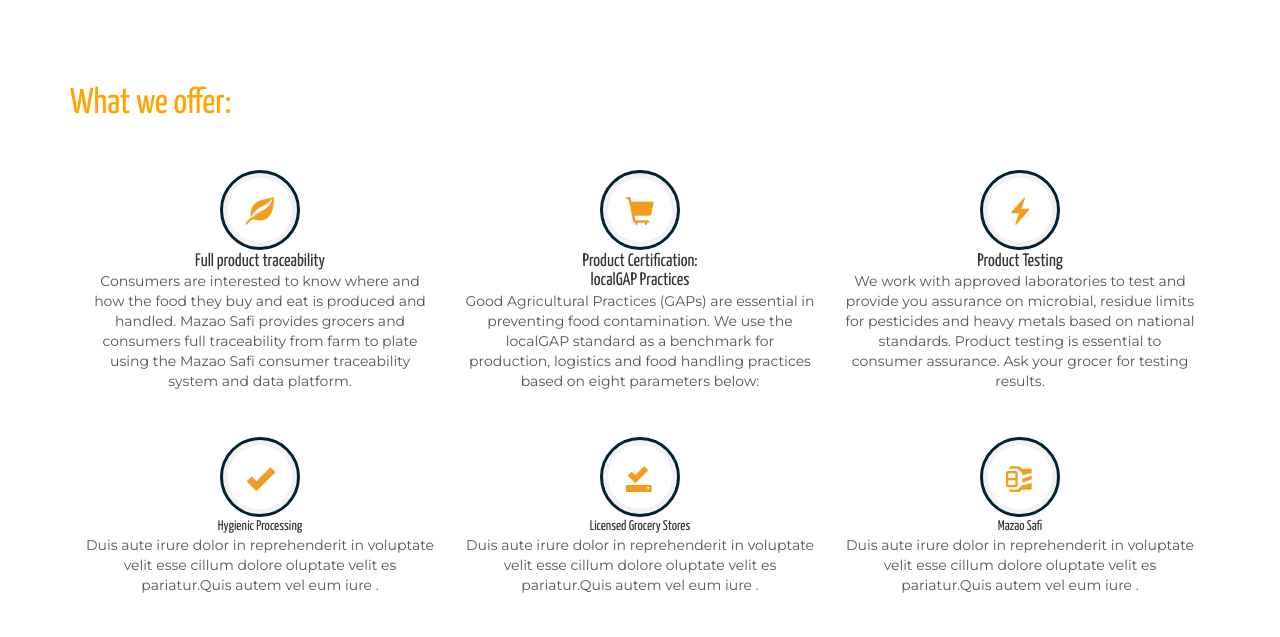
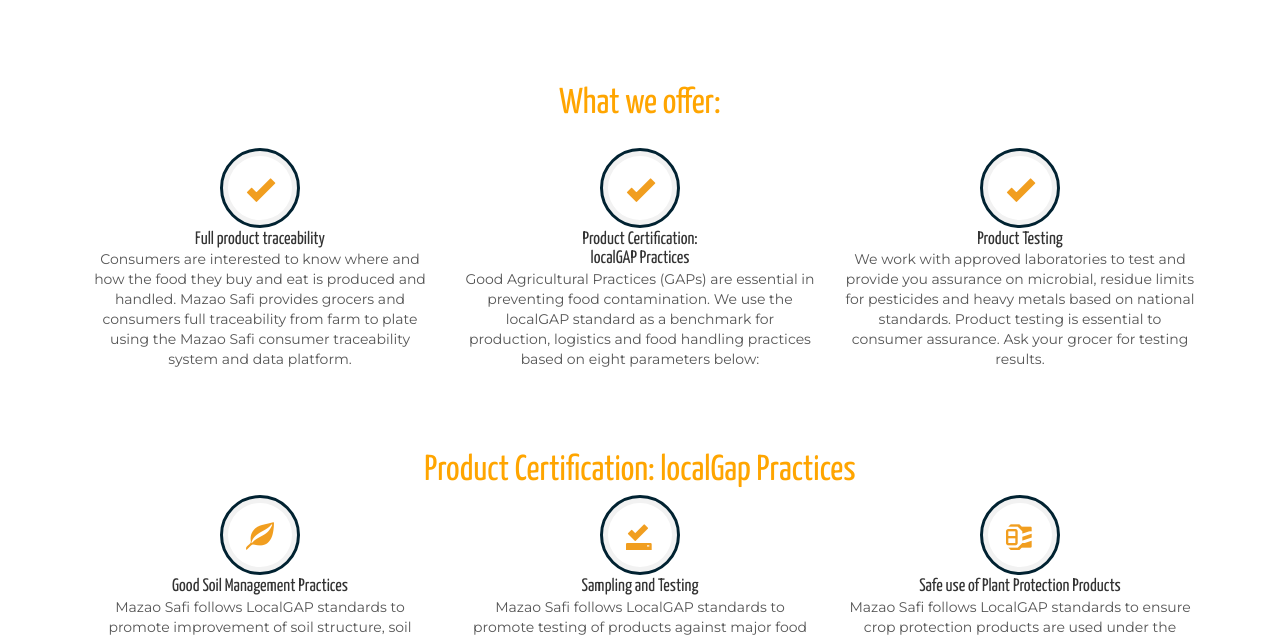
Before and after one commit to g-kelvin/Mazao-Safi, a plain HTML site: page services.html in a window 1280 px wide. Shown: the part 168-805 px from the top of the page. Drawn offline with Linux system fonts and the light colour scheme; files whose address does not match are found by name.

Commit message:
market update

```diff
--- a/services.html
+++ b/services.html
@@ -86,25 +86,26 @@ function hideURLbar(){ window.scrollTo(0,1); } </script>
 				<div class="best-grids">
 
 					<div class="col-md-12best-grid">
-						<h1 style="color: orange">What we offer:</h1>
+
 						<div class="best-bottom">
+							<h1 style="color: orange">What we offer:</h1><br>
 							<div class="col-md-4 best-left">
 								<div class="icons">
-									<i class="glyphicon glyphicon-leaf" aria-hidden="true"></i>
+									<i class="glyphicon glyphicon-ok" aria-hidden="true"></i>
 								</div>
 								<h4>Full product traceability</h4>
 								<p>Consumers are interested to know where and how the food they buy and eat is produced and handled. Mazao Safi provides grocers and consumers full traceability from farm to plate using the Mazao Safi consumer traceability system and data platform.</p>
 							</div>
 							<div class="col-md-4 best-right">
 								<div class="icons">
-									<i class="glyphicon glyphicon-shopping-cart" aria-hidden="true"></i>
+									<i class="glyphicon glyphicon-ok" aria-hidden="true"></i>
 								</div>
 								<h4>Product Certification:<br> localGAP Practices</h4>
 								<p>Good Agricultural Practices (GAPs) are essential in preventing food contamination. We use the localGAP standard as a benchmark for production, logistics and food handling practices based on eight parameters below:</p>
 							</div>
 							<div class="col-md-4 best-left">
 								<div class="icons">
-									<i class="glyphicon glyphicon-flash" aria-hidden="true"></i>
+									<i class="glyphicon glyphicon-ok" aria-hidden="true"></i>
 								</div>
 								<h4>Product Testing</h4>
 								<p>We work with approved laboratories to test and provide you assurance on microbial, residue limits for pesticides and heavy metals based on national standards. Product testing is essential to consumer assurance. Ask your grocer for testing results.</p>
@@ -112,30 +113,31 @@ function hideURLbar(){ window.scrollTo(0,1); } </script>
 
 
 							<div class="clearfix"></div>
-						</div>
+						</div><br><br>
 						<div class="best-bottom">
+							<h1 style="color: orange">Product Certification: localGap Practices</h1>
 							<div class="col-md-4 best-right">
 								<div class="icons">
-									<i class="glyphicon glyphicon-ok" aria-hidden="true"></i>
+									<i class="glyphicon glyphicon-leaf" aria-hidden="true"></i>
 								</div>
-								<h5>Hygienic Processing</h5>
-								<p>Duis aute irure dolor in reprehenderit in voluptate velit esse cillum dolore oluptate velit es pariatur.Quis autem vel eum iure .</p>
+								<h4>Good Soil Management Practices</h4>
+								<p>Mazao Safi follows LocalGAP standards to promote improvement of soil structure, soil fertility and prevent soil erosion and improve soil management.</p>
 							</div>
 
 							<div class="col-md-4 best-left">
 								<div class="icons">
 									<i class="glyphicon glyphicon-saved" aria-hidden="true"></i>
 								</div>
-								<h5>Licensed Grocery Stores</h5>
-								<p>Duis aute irure dolor in reprehenderit in voluptate velit esse cillum dolore oluptate velit es pariatur.Quis autem vel eum iure .</p>
+								<h4>Sampling and Testing</h4>
+								<p>Mazao Safi follows LocalGAP standards to promote testing of products against major food safety hazards including pesticide residues and microbial contamination using a valid sampling protocol.</p>
 							</div>
 
 							<div class="col-md-4 best-right">
 								<div class="icons">
 									<i class="glyphicon glyphicon-compressed" aria-hidden="true"></i>
 								</div>
-								<h5>Mazao Safi</h5>
-								<p>Duis aute irure dolor in reprehenderit in voluptate velit esse cillum dolore oluptate velit es pariatur.Quis autem vel eum iure .</p>
+								<h4>Safe use of Plant Protection Products</h4>
+								<p>Mazao Safi follows LocalGAP standards to ensure crop protection products are used under the guidance of agronomy experts with only registered and approved products allowed for use.</p>
 							</div>
 							<div class="clearfix"></div>
 						</div>
```
Also changed, not shown: supplychain.html (+4 -4 lines).
